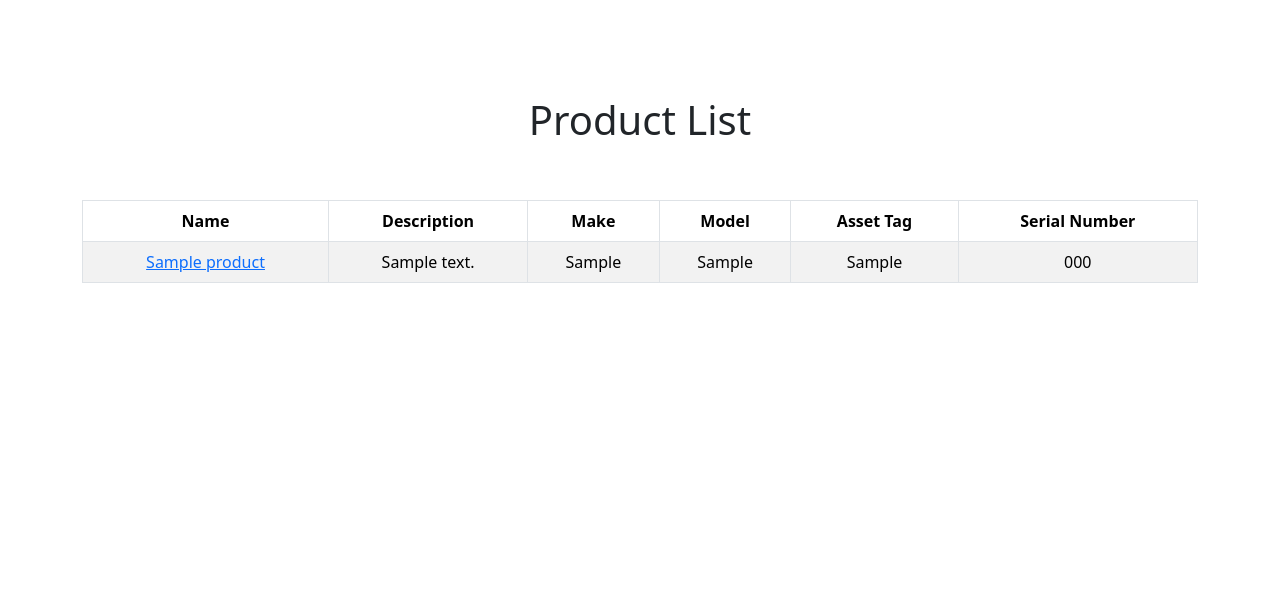
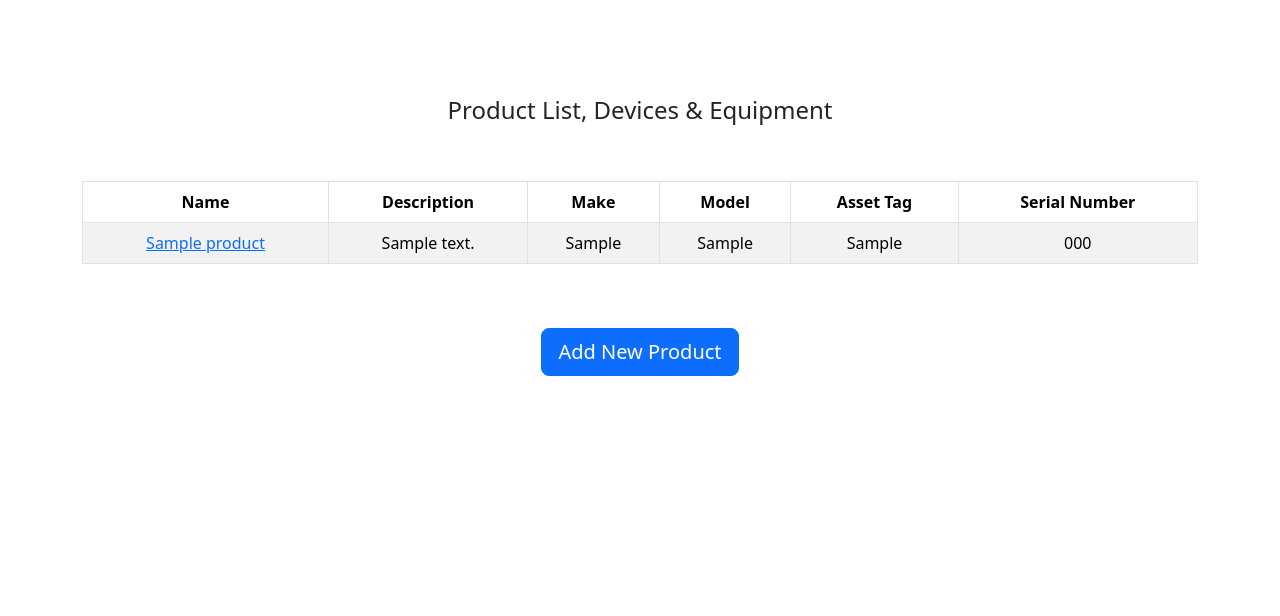
Before and after one commit to bsarifhsu/miniproject4BSari, a Django app: page /products/ in a window 1280 px wide. Shown: the part 56-672 px from the top of the page. Run offline with Django 4.2, Linux system fonts and the light colour scheme; tables that the repository leaves empty hold one stand-in row (values such as "Sample post").

Commit message:
Products list file updated.

```diff
--- a/inventory/templates/inventory/product_list.html
+++ b/inventory/templates/inventory/product_list.html
@@ -6,7 +6,7 @@
     <div class="container col-xxl-8 px-4 py-5">
     <div class="row flex-lg-row-reverse align-items-center g-5 py-5">
     <!-- Your specific page content goes here -->
-    <h1>Product List</h1>
+    <h4>Product List, Devices & Equipment</h4>
     <table class="table table-bordered table-striped">
         <thead>
             <tr>
@@ -31,6 +31,9 @@
             {% endfor %}
         </tbody>
     </table>
+    <div class="text-center">
+        <a href="{% url 'inventory:product_create' %}" class="btn btn-primary btn-lg">Add New Product</a>
+    </div>
     </div>
 </div>
 {% endblock %}
```
